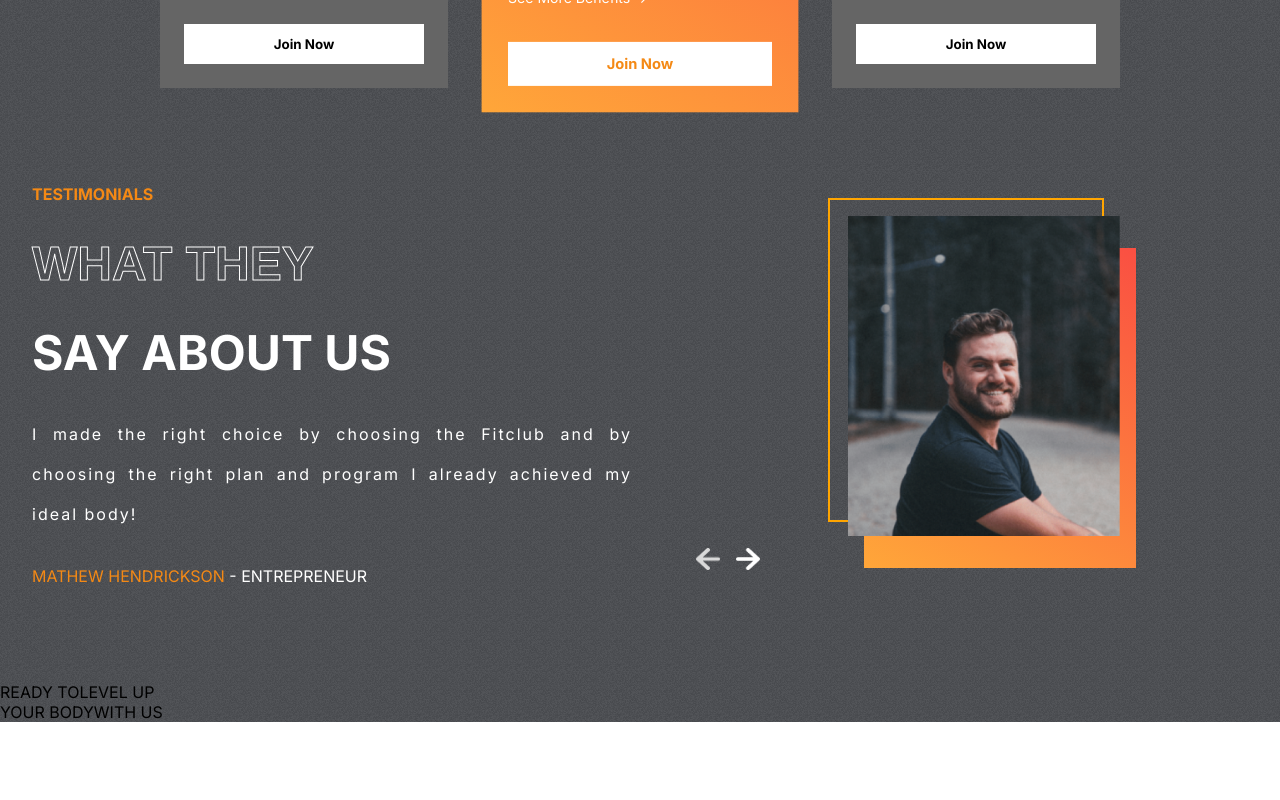
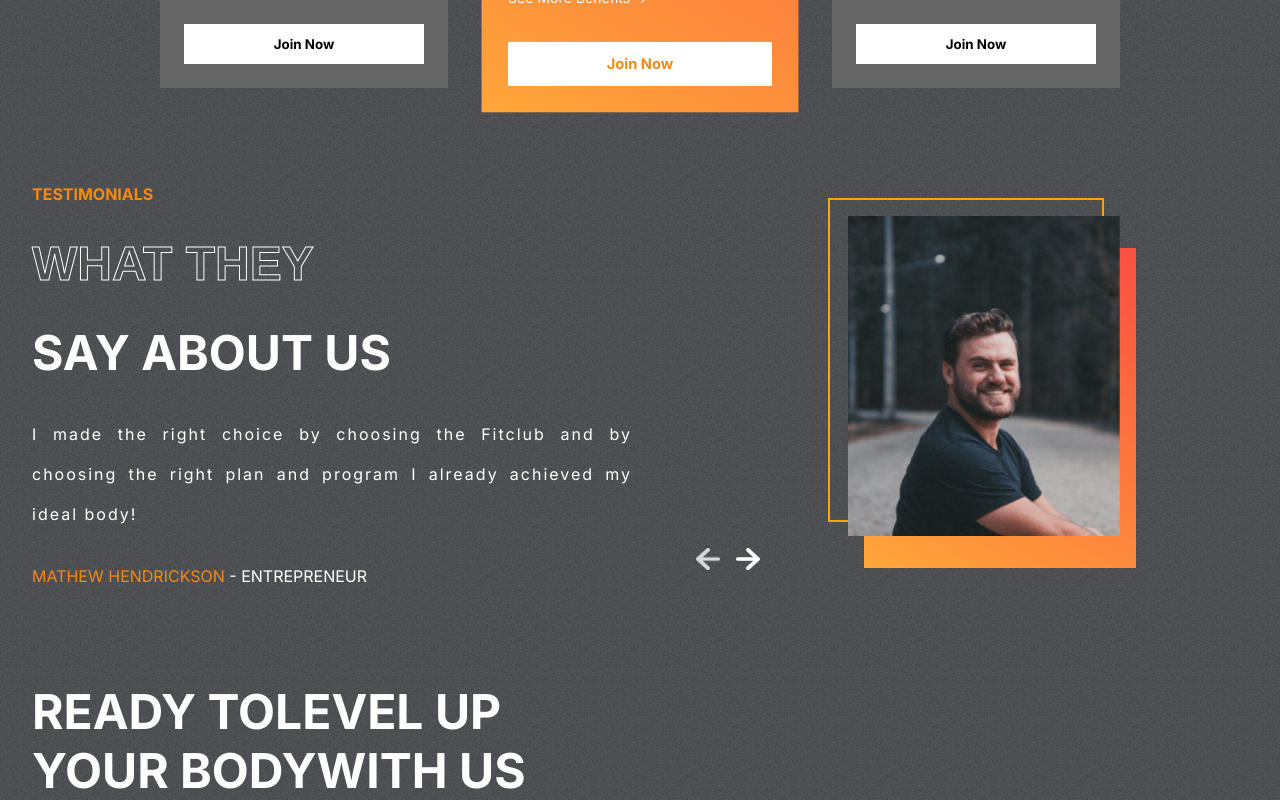
Before and after one commit to pallab17/Fithelp.o, a React (Create React App) app: page / in a window 1280 px wide. Shown: the part 2420-3220 px from the top of the page. Before the commit the page ends 3142 px from the top, so only its background shows below. Built offline with nearby package versions, Linux system fonts and the light colour scheme.

Commit message:
files updated

```diff
--- a/src/components/Join/Join.css
+++ b/src/components/Join/Join.css
@@ -0,0 +1,15 @@
+.Join{
+    display: flex;
+    padding: 0 2rem;
+    gap: 10rem;
+
+}
+
+.left-j{
+    color: white;
+    font-size: 3rem;
+    font-weight: bold;
+    text-transform: uppercase;
+    position: relative;
+
+}
```
